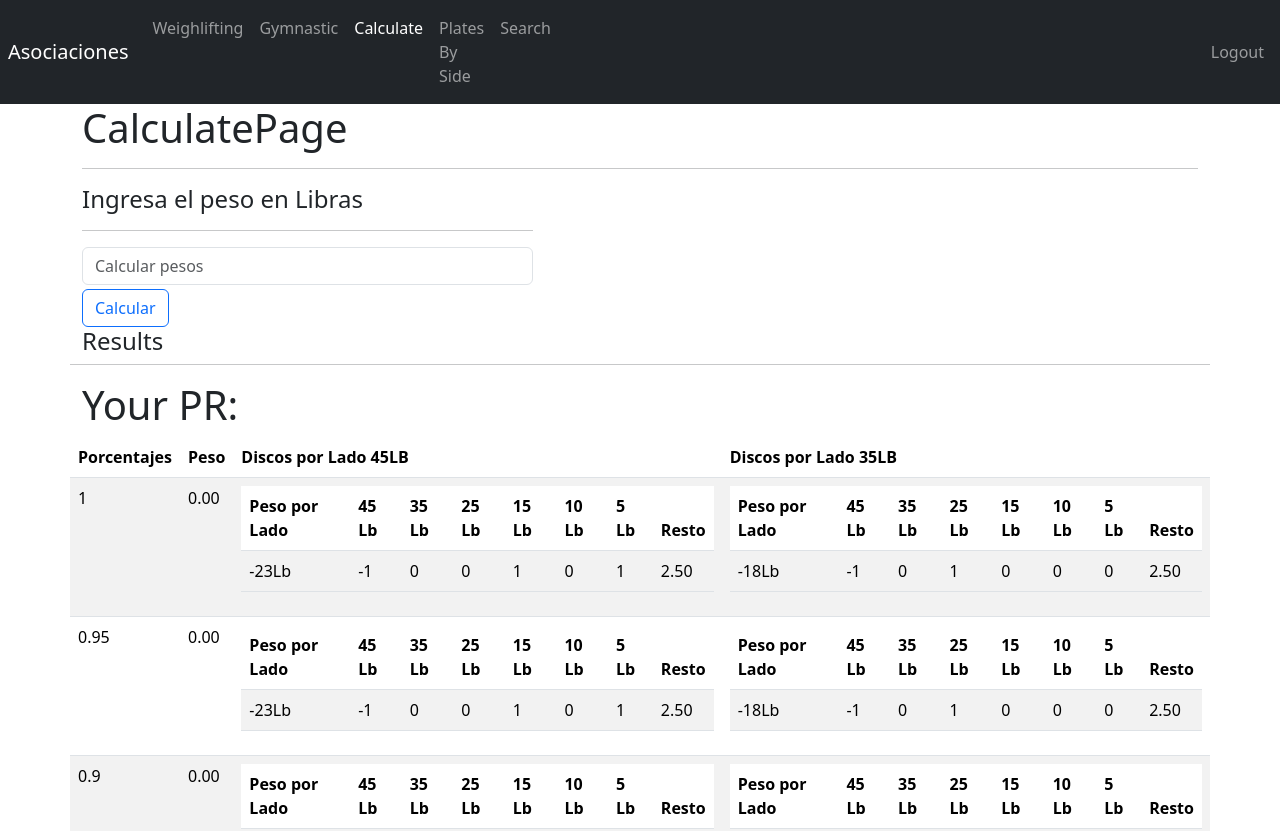
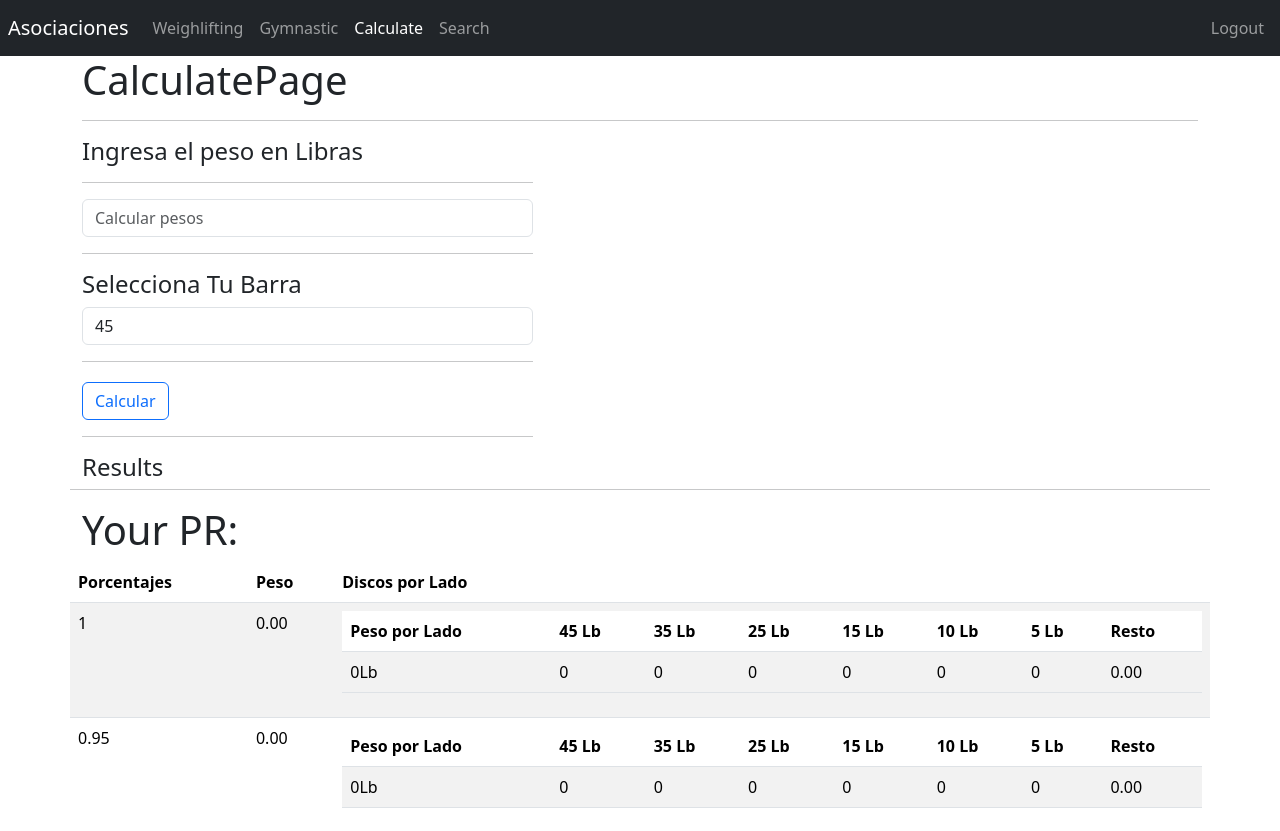
Before and after one commit to jpbalut/PRapp, a React (Vite) app: page /calculate in a window 1280 px wide. Shown: the top 831 px of the page. Built offline with nearby package versions, Linux system fonts and the light colour scheme.

Commit message:
calculate con seleccion de barra

```diff
--- a/src/ui/components/Navbar.jsx
+++ b/src/ui/components/Navbar.jsx
@@ -49,12 +49,12 @@ export const Navbar = () => {
                         Calculate
                     </NavLink>
 
-                    <NavLink
+                    {/* <NavLink
                         className={({isActive}) => `nav-item nav-link ${ isActive ? 'active':''}`}
                         to="/platesbyside"
                     >
                         Plates By Side
-                    </NavLink>
+                    </NavLink> */}
 
                     <NavLink
                         className={({isActive}) => `nav-item nav-link ${ isActive ? "active":""}`}
--- a/src/workouts/components/CalculateTable.jsx
+++ b/src/workouts/components/CalculateTable.jsx
@@ -3,8 +3,8 @@ import { PlateCalculateWomen } from './PlateCalculateWomen'
 import { PlateCalculateMen } from './PlateCalculateMen'
 
 
-export const CalculateTable = ({varMaximo}) => {
-  const porc = [1, 0.95, 0.9, 0.85, 0.8, 0.75, 0.7, 0.65, 0.6, 0.55, 0.5, 0.45, 0.4, 0.35, 0.3, 0.25, 0.2, 0.71, 0.1, 0.05]
+export const CalculateTable = ({varMaximo, bar}) => {
+  const porc = [1, 0.95, 0.9, 0.85, 0.8, 0.75, 0.7, 0.65, 0.6, 0.55, 0.5, 0.45, 0.4, 0.35, 0.3, 0.25, 0.2, 0.15, 0.1, 0.05]
   const plates = [45, 35, 25, 15, 10, 5]
   return (
     <>
@@ -16,9 +16,9 @@ export const CalculateTable = ({varMaximo}) => {
                         <th>Peso</th>
                         {/* <th>Peso KG</th> */}
                         {/* <th>Peso por lado barra 45LB</th> */}
-                        <th>Discos por Lado 45LB</th>
+                        <th>Discos por Lado {bar}</th>
                         {/* <th>Peso por lado barra 35LB</th> */}
-                        <th>Discos por Lado 35LB</th>
+                        {/* <th>Discos por Lado 35LB</th> */}
                         </tr>
                     </thead>
                     <tbody>
@@ -28,9 +28,9 @@ export const CalculateTable = ({varMaximo}) => {
                             <td>{(varMaximo*procentaje).toFixed(2)}</td>
                             {/* <td>{(varMaximo*procentaje/2.2).toFixed(2)}</td> */}
                             {/* <td>{((varMaximo*procentaje-45)/2).toFixed(2)}</td> */}
-                            <td> <PlateCalculateMen peso = {(varMaximo*procentaje).toFixed(2)}/> </td>
+                            <td> <PlateCalculateMen peso = {(varMaximo*procentaje).toFixed(2)} bar={bar}/> </td>
                             {/* <td>{((varMaximo*procentaje-35)/2).toFixed(2)}</td> */}
-                            <td><PlateCalculateWomen peso = {(varMaximo*procentaje).toFixed(2)}/> </td>
+                            {/* <td><PlateCalculateWomen peso = {(varMaximo*procentaje).toFixed(2)}/> </td> */}
                           </tr>
                           ))}
                     </tbody>
--- a/src/workouts/components/PlateCalculateMen.jsx
+++ b/src/workouts/components/PlateCalculateMen.jsx
@@ -1,15 +1,12 @@
 import React from 'react'
 
-export const PlateCalculateMen = (peso) => {
+export const PlateCalculateMen = ({peso, bar}) => {
     // const count = 0
     // while (peso % 45 === 0) {
     //     count++
     //     return <h1>{count}</h1>
-
     // }
-
-
-    const one_side = (peso.peso-45)/2
+    const one_side = (peso-bar)/2
     const fourty_five_plates = Math.floor(one_side/45)
     const thrity_five_plates = Math.floor((one_side-fourty_five_plates*45)/35)
     const twenty_five_plates = Math.floor((one_side-fourty_five_plates*45-thrity_five_plates*35)/25)
@@ -36,7 +33,7 @@ export const PlateCalculateMen = (peso) => {
                     </thead>
                     <tbody>
                           <tr>
-                            <td>{one_side.toFixed(0)}Lb</td>
+                            <td>{((peso-bar)/2).toFixed(0)}Lb</td>
                             <td>{fourty_five_plates}</td>
                             <td>{thrity_five_plates}</td>
                             <td>{twenty_five_plates}</td>
--- a/src/workouts/components/PlateCalculateWomen.jsx
+++ b/src/workouts/components/PlateCalculateWomen.jsx
@@ -1,6 +1,6 @@
 import React from 'react'
 
-export const PlateCalculateWomen = (peso) => {
+export const PlateCalculateWomen = (peso, bar) => {
     // const count = 0
     // while (peso % 45 === 0) {
     //     count++
@@ -9,7 +9,7 @@ export const PlateCalculateWomen = (peso) => {
     // }
 
 
-    const one_side = (peso.peso-35)/2
+    const one_side = (peso.peso-bar)/2
     const fourty_five_plates = Math.floor(one_side/45)
     const thrity_five_plates = Math.floor((one_side-fourty_five_plates*45)/35)
     const twenty_five_plates = Math.floor((one_side-fourty_five_plates*45-thrity_five_plates*35)/25)
--- a/src/workouts/pages/CalculatePage.jsx
+++ b/src/workouts/pages/CalculatePage.jsx
@@ -3,6 +3,7 @@ import { useLocation, useNavigate } from 'react-router-dom'
 import { useForm } from '../../hooks/useForm'
 import {CalculateTable, PlateCalculate45} from '../components'
 import queryString from 'query-string'
+import { render } from 'react-dom'
 //import { getWorkoutsByName } from '../helpers'
 
 
@@ -12,22 +13,30 @@ export const CalculatePage = () => {
     const location = useLocation();
 
     const {q = ''} = queryString.parse(location.search);
-
+    const {p = ''} = queryString.parse(location.search);
     //const workouts = getWorkoutsByName(q);
 
     // const showSearch = (q.type===0)
     // const showError = (q.type!==0) && workouts.length===0
 
-    const {calculateNumber, onInputChange } = useForm({
-        calculateNumber: q
+    const {calculateNumber, barraNumber, onInputChange } = useForm({
+        calculateNumber: q,
+        barraNumber: p
     })
+    // const onHandleSelect = (event, p)=>{
+    //     if (event.target.value === "35 Lb"){
+    //         return p = 35
+    //     } else {
+    //         return p = 45
+    //     }
 
+    // }
     const onCalculateSubmit = (event) => {
     event.preventDefault();
     // if ( calculateNumber.trim().length <= 1 ) return;
+    navigate(`?q=${calculateNumber}&p=${barraNumber}`)
+    }
 
-    navigate(`?q=${calculateNumber}`)
-    }
 
     return (
         <>
@@ -46,11 +55,33 @@ export const CalculatePage = () => {
                         value = {calculateNumber}
                         onChange = {onInputChange}
                     />
+                    <hr />
+                    <h4>Selecciona Tu Barra</h4>
+                    <select type="float"
+                        placeholder="Peso Barra"
+                        className="form-control"
+                        name="barraNumber"
+                        autoComplete="off"
+                        value = {barraNumber}
+                        onChange = {onInputChange}>
+                        <option
+                            value= {45}
+                        >
+                            45
+                        </option>
+                        <option
+                            value={35}
+                        >
+                            35
+                        </option>
+                    </select>
+                    <hr />
                     <button
                         className="btn btn-outline-primary mt-1"
                     >
                         Calcular
                     </button>
+                    <hr />
                 </form>
             </div>
             {/* <div className="col-7"> */}
@@ -65,8 +96,8 @@ export const CalculatePage = () => {
 {/*
                 <div className="alert alert-primary animate__animated animate__fadeIn" >search workout</div>
                 <div className="alert alert-danger animate__animated animate__fadeIn" > No Workout <b>{q}</b> Found</div> */}
-                <CalculateTable varMaximo={q}/>
-                <PlateCalculate45 peso={q}/>
+                <CalculateTable varMaximo={q} bar={p}/>
+
 
             {/* </div> */}
         </div>
```
Also changed, not shown: 3 other files (tests, documents, lock files or other folders).
